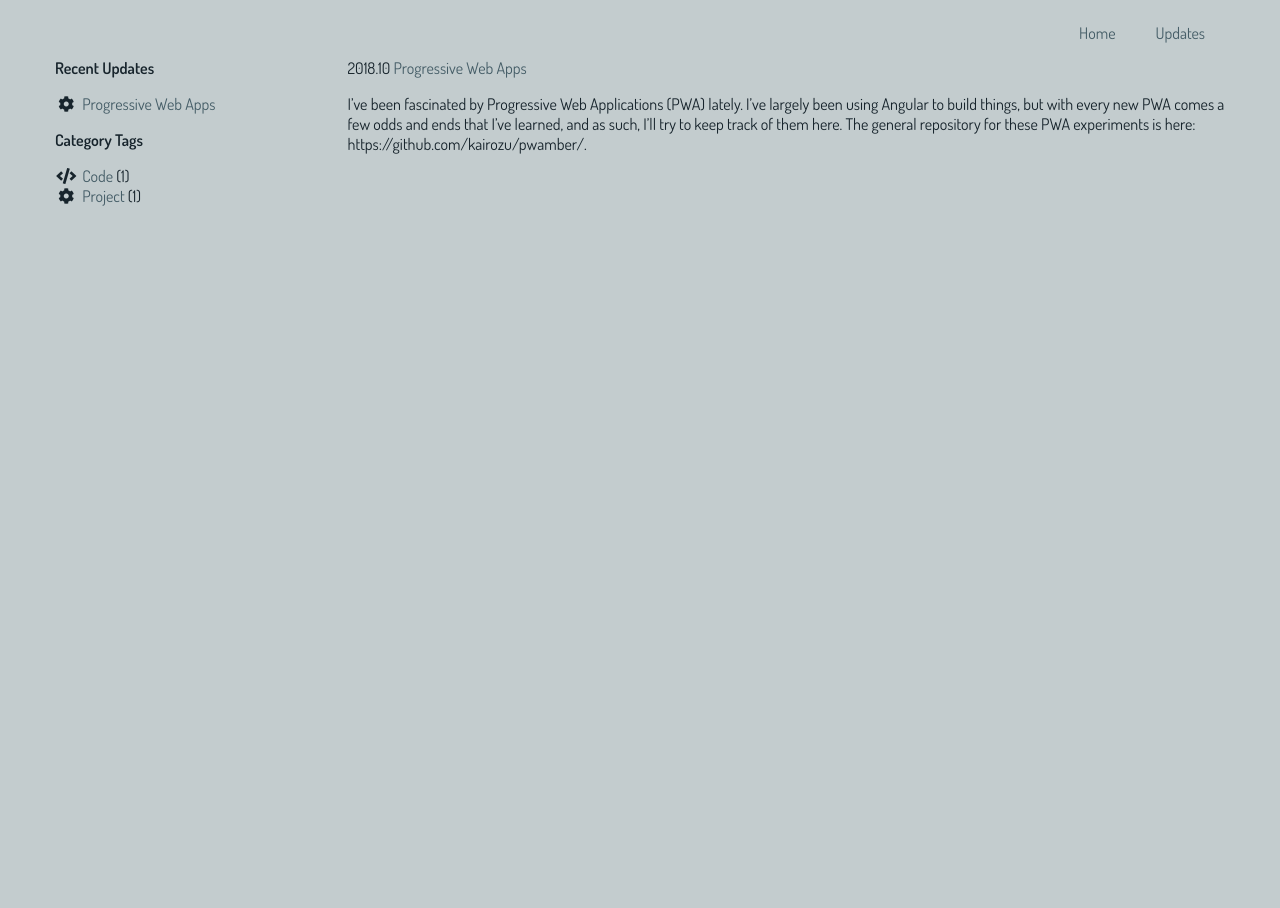
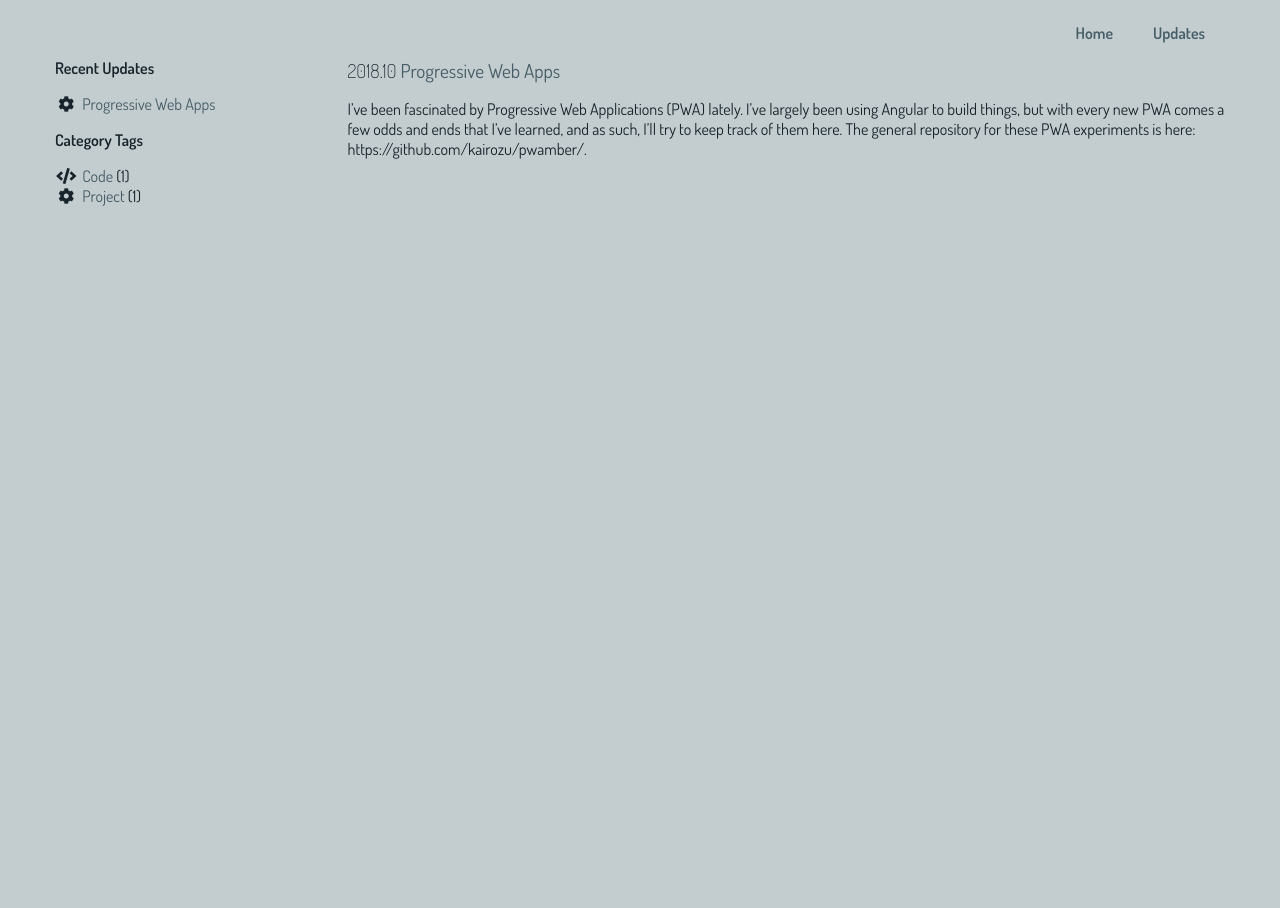
Before and after one commit to kairozu/kairozu.github.io, a Jekyll site: the page built from updates/index.md, in a window 1280 px wide. Built offline with Jekyll 4.4.1, drawn with Linux system fonts in a browser that asks for light colours; nearby versions of some CDN libraries.

Commit message:
list title styling

```diff
--- a/_layouts/list.html
+++ b/_layouts/list.html
@@ -55,7 +55,7 @@
         </div>
         <div class="fcMainList">
             {% for p in site.posts limit 15 %}
-                <span class="larger">{{ p.date | date: "%Y.%m" }} <a href="{{ p.url }}">{{ p.title }}</a></span>
+                <span class="larger"><span class="light">{{ p.date | date: "%Y.%m" }}</span> <a href="{{ p.url }}">{{ p.title }}</a></span>
                 <p>
                     {{ p.excerpt | remove: 'Summary' | strip_html | truncatewords:75 }}
                 </p>
--- a/css/main.css
+++ b/css/main.css
@@ -18,6 +18,7 @@ a, a:link, a:visited {
 a, a:focus, a:hover { color: #687768; }
 .light { font-weight: 200; }
 .bold { font-weight: 600; }
+.larger { font-size: larger; }
 
 .bodyWrap {
     margin: 0 20px;
@@ -31,6 +32,7 @@ a, a:focus, a:hover { color: #687768; }
 .navLink {
     padding: 10px 15px;
     margin: 5px;
+    font-weight: 600;
     text-align: center;
 }
 .fcMain {
```
